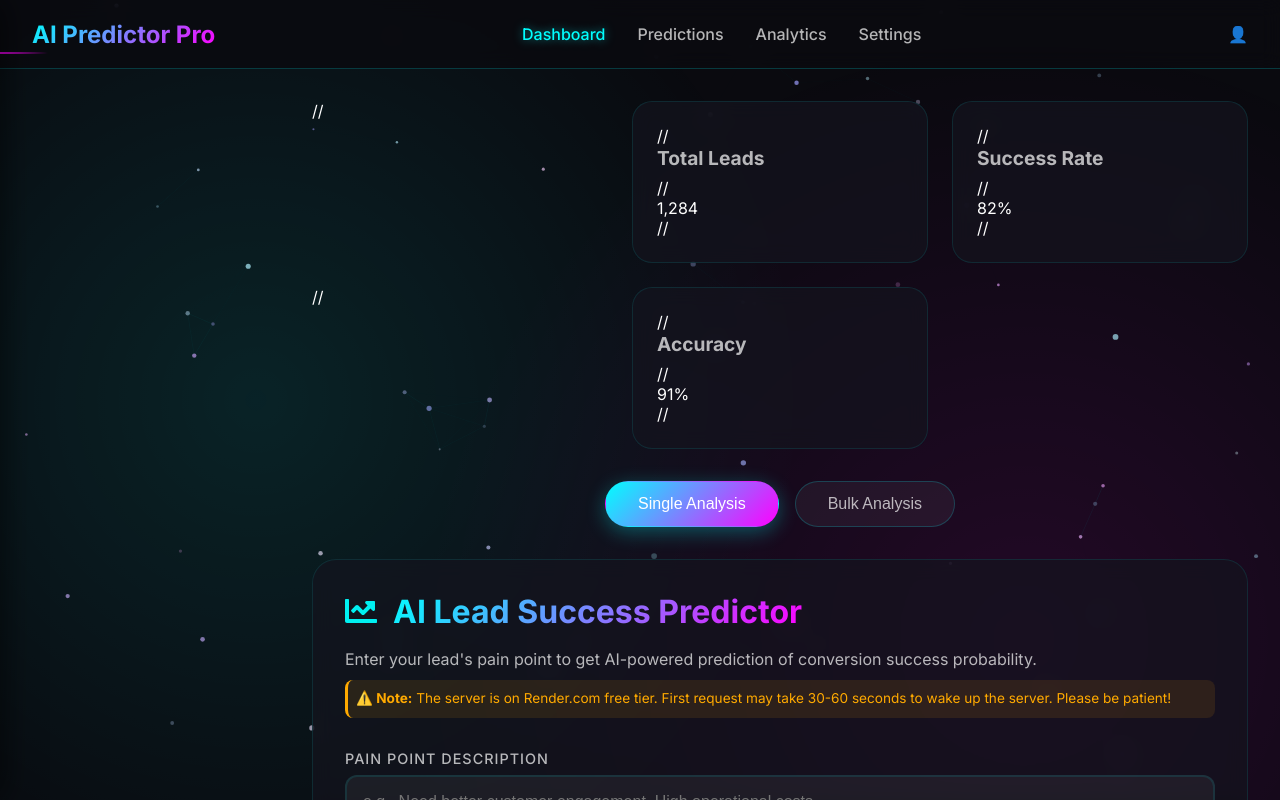
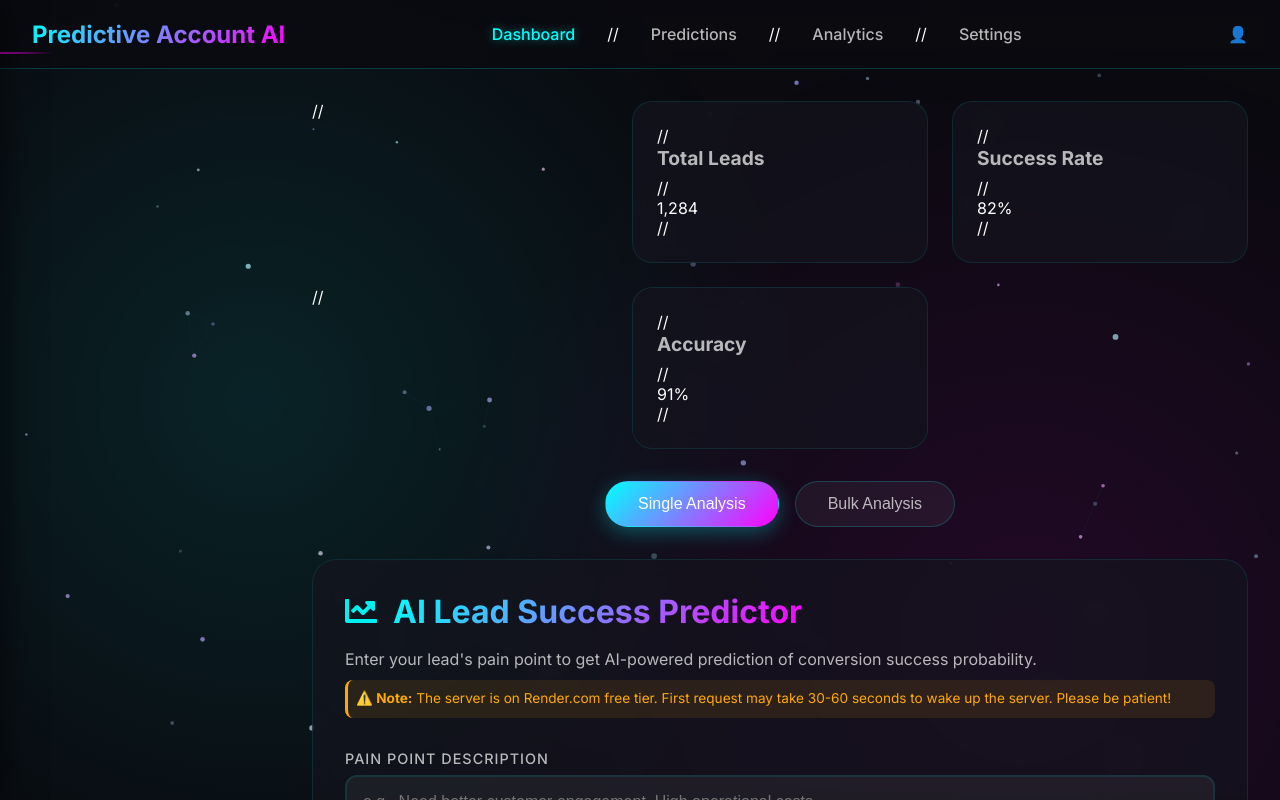
Before and after one commit to kiruba11k/predictive-model, a React (Create React App) app in the folder frontend/: page / in a window 1280 px wide. Shown: the top 800 px of the page. Built offline with nearby package versions, Linux system fonts and the light colour scheme.

Commit message:
Update Navbar.js

```diff
--- a/frontend/src/components/Navbar.js
+++ b/frontend/src/components/Navbar.js
@@ -7,13 +7,13 @@ const Navbar = ({ toggleSidebar, sidebarOpen }) => {
         <button className="hamburger" onClick={toggleSidebar}>
           <span>☰</span>
         </button>
-        <div className="logo">AI Predictor Pro</div>
+        <div className="logo">Predictive Account AI </div>
       </div>
       <div className="nav-links">
         <a href="#" className="nav-link active">Dashboard</a>
-        <a href="#" className="nav-link">Predictions</a>
-        <a href="#" className="nav-link">Analytics</a>
-        <a href="#" className="nav-link">Settings</a>
+        // <a href="#" className="nav-link">Predictions</a>
+        // <a href="#" className="nav-link">Analytics</a>
+        // <a href="#" className="nav-link">Settings</a>
       </div>
       <div className="nav-profile">
         <div className="profile-icon">👤</div>
```
